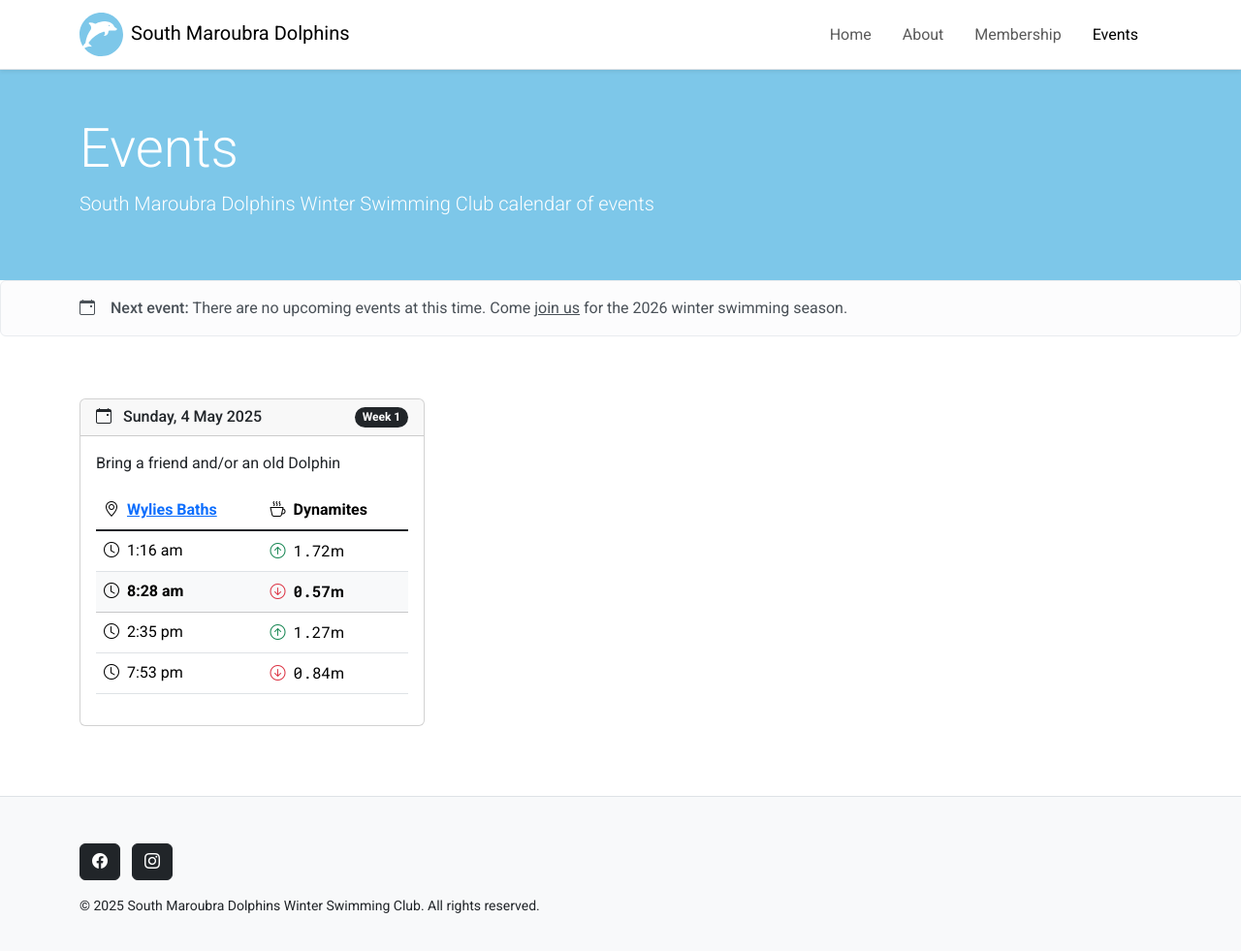
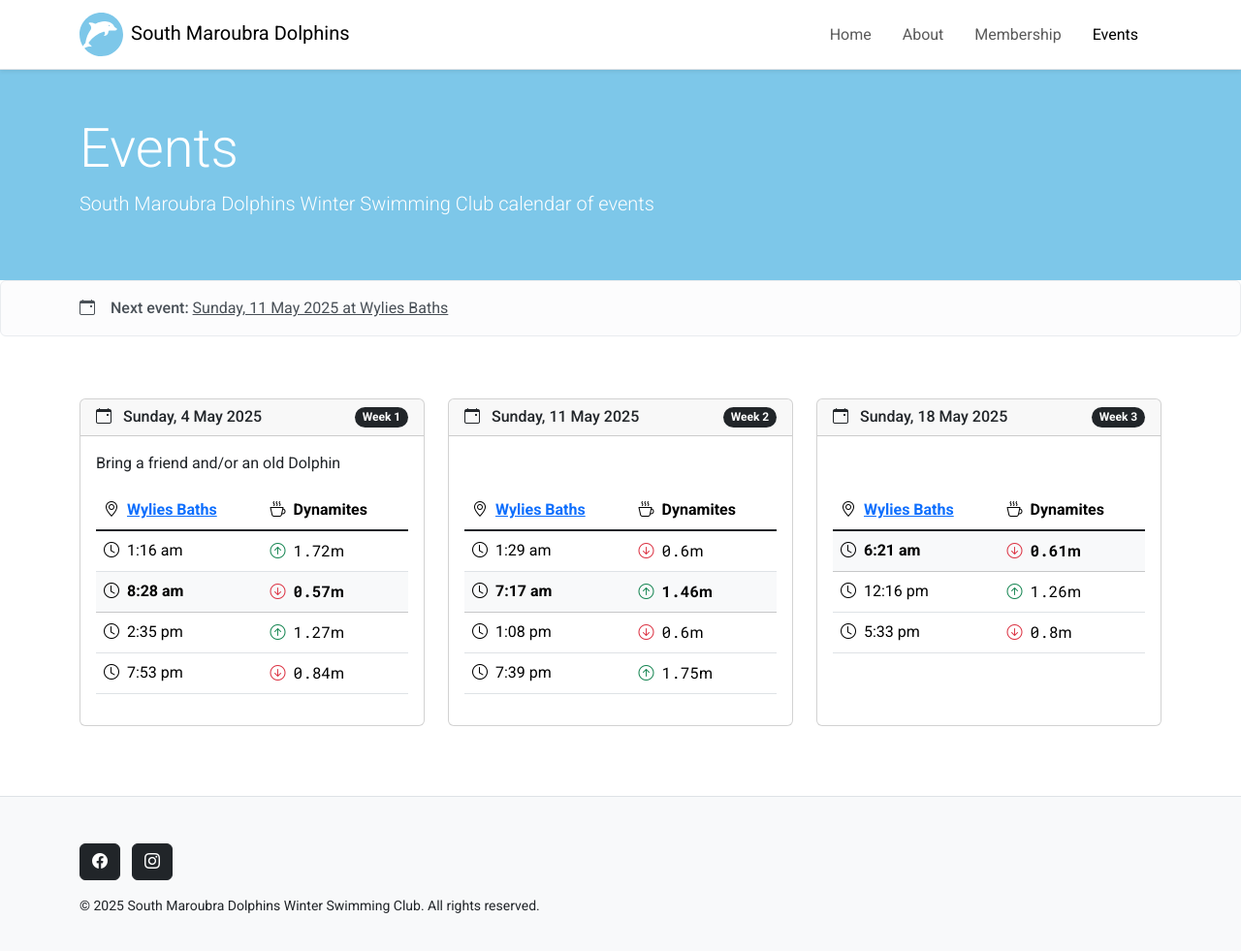
Before and after one commit to robertlove/south-maroubra-dolphins, a Jekyll site: the page built from events.html, in a window 1280 px wide and 993 px high. Shown: the top 981 px of the window at 97% size. Built offline with Jekyll 4.4.1, drawn with Linux system fonts in a browser that asks for light colours.

Commit message:
Update events.yaml

```diff
--- a/_data/events.yaml
+++ b/_data/events.yaml
@@ -22,3 +22,49 @@
       height: 0.84
       description: Low
       closest: false
+
+- date: 2025-05-11 08:30:00 +1000
+  week: 2
+  description:
+  hosting: Dynamites
+  location:
+    name: Wylies Baths
+    url: https://wylies.com.au/
+  tides:
+    - time: 2025-05-11 01:29:00 +1000
+      height: 0.60
+      description: Low
+      closest: false
+    - time: 2025-05-11 07:17:00 +1000
+      height: 1.46
+      description: High
+      closest: true
+    - time: 2025-05-11 13:08:00 +1000
+      height: 0.60
+      description: Low
+      closest: false
+    - time: 2025-05-11 19:39:00 +1000
+      height: 1.75
+      description: High
+      closest: false
+
+- date: 2025-05-18 08:30:00 +1000
+  week: 3
+  description:
+  hosting: Dynamites
+  location:
+    name: Wylies Baths
+    url: https://wylies.com.au/
+  tides:
+    - time: 2025-05-11 06:21:00 +1000
+      height: 0.61
+      description: Low
+      closest: true
+    - time: 2025-05-11 12:16:00 +1000
+      height: 1.26
+      description: High
+      closest: false
+    - time: 2025-05-11 17:33:00 +1000
+      height: 0.80
+      description: Low
+      closest: false
```
